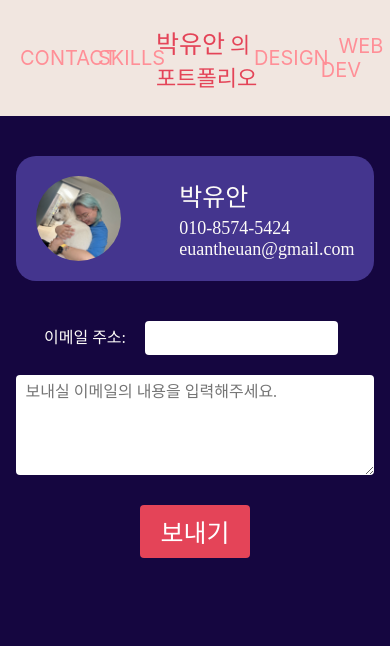
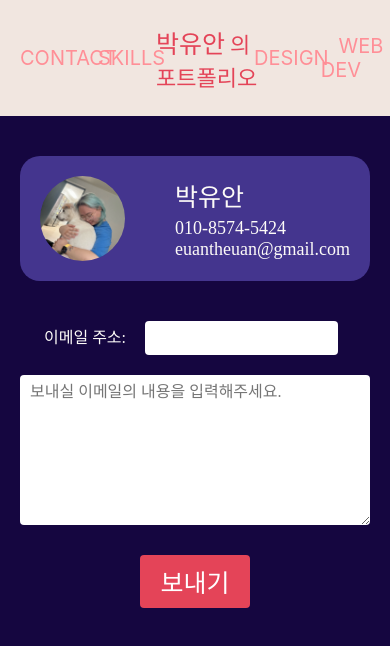
Before and after one commit to euantheuan/euans_portfolio, a React (Create React App) app: page /contact in a window 390 px wide. Shown: the top 646 px of the page. Built offline with nearby package versions, Linux system fonts and the light colour scheme; a web font is replaced by a local one.

Commit message:
contact size modified

```diff
--- a/src/App.css
+++ b/src/App.css
@@ -416,7 +416,7 @@ div.wrapper {
     font-family: "Pretendard Variable";
     width: 500px;
     padding: 8px 10px;
-    height: 100px;
+    height: 150px;
     margin-bottom: 30px;
     border-radius: 4px;
     box-sizing: border-box;
--- a/src/App_m.css
+++ b/src/App_m.css
@@ -30,6 +30,7 @@
     /* contact */
         div.profile {
             width: 92%;
+            max-width: 350px;
             padding: 20px
         }
         div.profile img {
@@ -42,10 +43,12 @@
             text-align: center;
         }
         div.contact form div.email input {
-            width: calc(92% - 120px)
+            width: calc(92% - 120px);
+            max-width: 290px;
         }
         div.contact form textarea {
             width: 92%;
+            max-width: 350px;
         }
 
     /* main */
```
